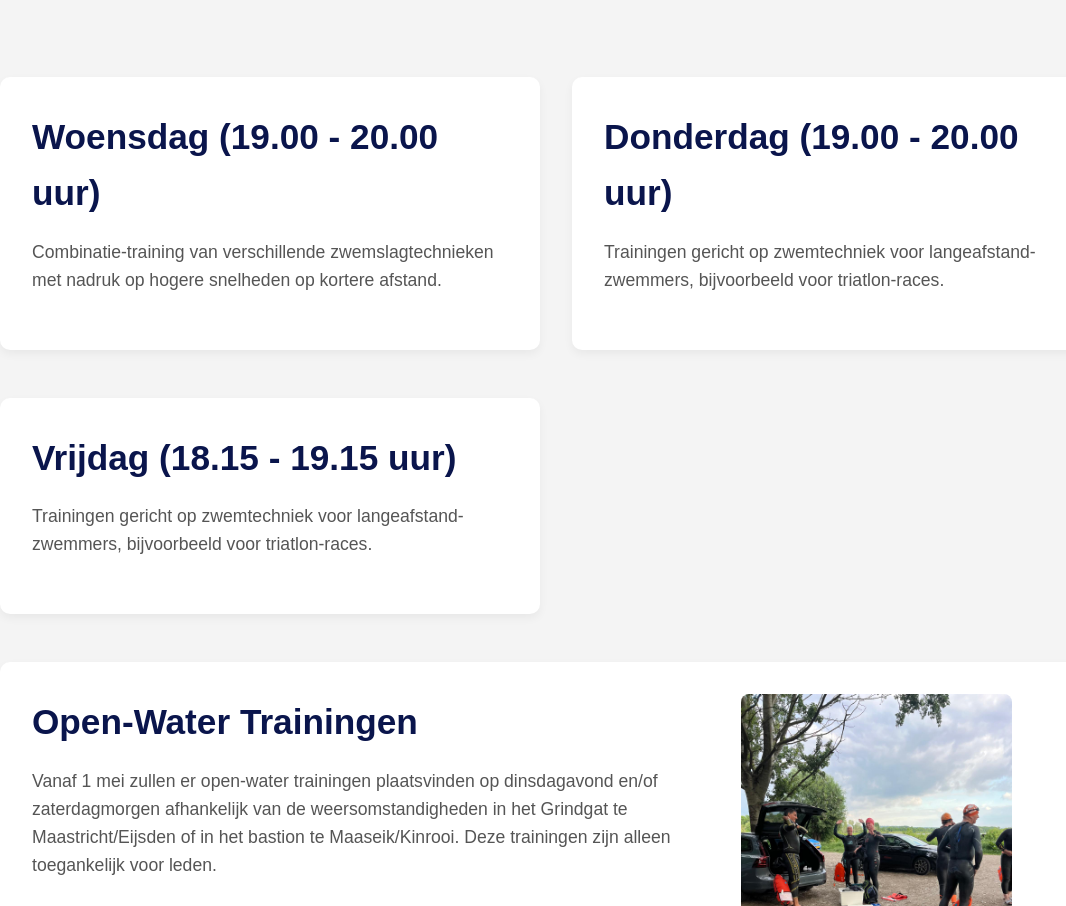
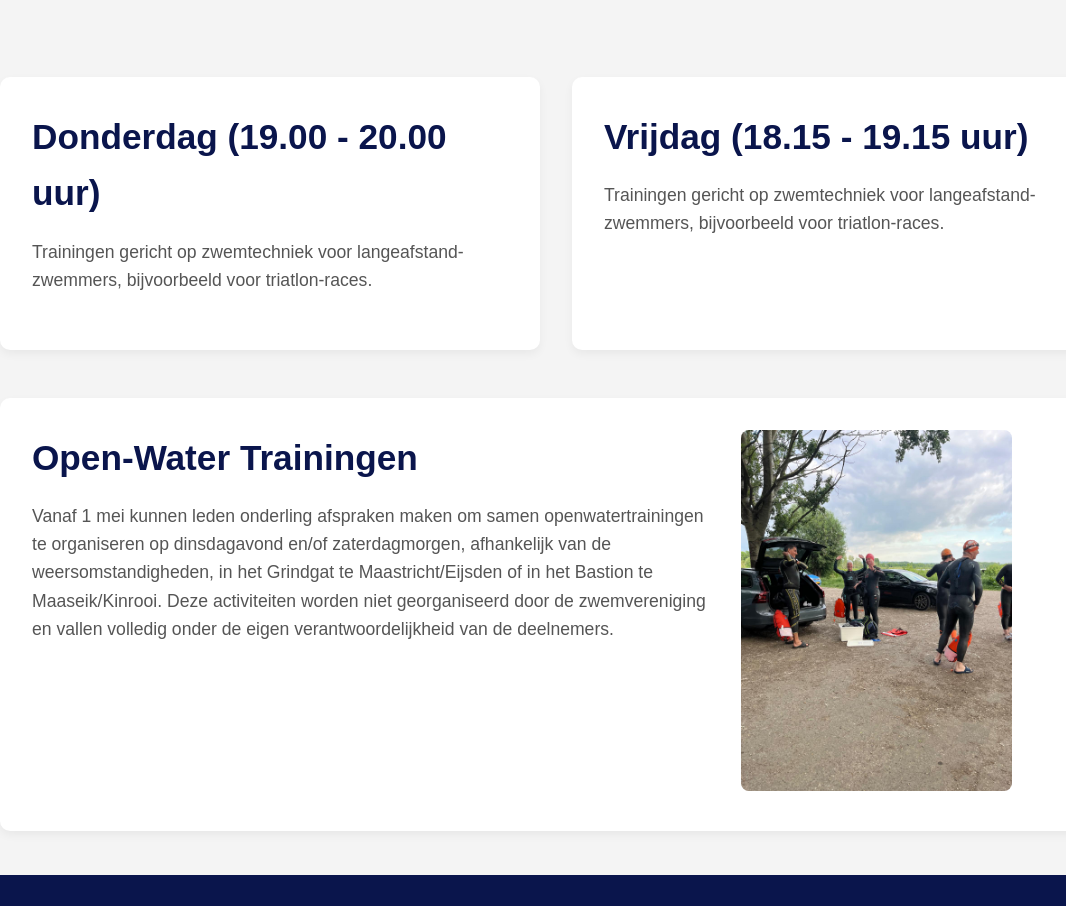
Before and after one commit to gemas/zvl, a plain HTML site: page website/zwemmen.html in a window 1280 px wide. Shown: the part 547-1453 px from the top of the page, without its empty margins (84-1150 px from the left). Drawn offline with Linux system fonts and the light colour scheme.

Commit message:
Update club activity data and restructure HTML content
Adjusted activities for 2025 and 2026, updated event details, improved content structure, and clarified messaging. These changes enhance readability and ensure accurate information is presented across pages.

```diff
--- a/website/zwemmen.html
+++ b/website/zwemmen.html
@@ -1,13 +1,15 @@
 <!DOCTYPE html>
 <html lang="nl">
+
 <head>
   <meta charset="UTF-8">
   <title>Zwemmen</title>
-    <meta name="viewport" content="width=device-width, initial-scale=1"/>
+  <meta name="viewport" content="width=device-width, initial-scale=1" />
   <link rel="stylesheet" href="zwemmen.css">
   <link rel="stylesheet" href="index.css">
   <script src="index.js"></script>
 </head>
+
 <body>
 
   <header class="header">
@@ -34,31 +36,32 @@
 
   <section class="container">
     <h2>Trainingen Schema</h2>
- <div class="schematekst"> <p>
+    <div class="schematekst">
+      <p>
         Bij Zwemvereniging Lanaken bieden we borstcrawl zwemtrainingen aan voor de al enigszins gevorderde zwemmer.
-    Verwacht wordt dat je 100 meter met borstcrawl zwemmen in max 2,5 minuut zonder in ernstige ademhalingsnood te komen. Mocht dat nog niet lukken, dan adviseren we steeds om de gevorderde cursus van de Zwemschool van de SportOase in te schrijven.
+        Verwacht wordt dat je 100 meter met borstcrawl zwemmen in max 2,5 minuut zonder in ernstige ademhalingsnood te
+        komen. Mocht dat nog niet lukken, dan adviseren we steeds om de gevorderde cursus van de Zwemschool van de
+        SportOase in te schrijven.
       </p>
-  <div class="schematekst2"><p>
-    Wij werken immers nauw samen met de Zwemschool van de SportOase Montaignehof. Zwemmers die de zwemcursus voor gevorderden van de Zwemschool hebben gevolgd en hun passie hebben gevonden om zich verder te willen bekwamen, kunnen zeker bij onze vereniging terecht.
-  </p></div>
+      <div class="schematekst2">
+        <p>
+          Wij werken immers nauw samen met de Zwemschool van de SportOase Montaignehof. Zwemmers die de zwemcursus voor
+          gevorderden van de Zwemschool hebben gevolgd en hun passie hebben gevonden om zich verder te willen bekwamen,
+          kunnen zeker bij onze vereniging terecht.
+        </p>
+      </div>
     </div>
 
     <!-- Woensdag Training -->
     <div class="section">
-    <div>
-      <h3>Woensdag (19.00 - 20.00 uur)</h3>
-      <p>Combinatie-training van verschillende zwemslagtechnieken met nadruk op hogere snelheden op kortere afstand.</p>
-    </div>
 
       <!-- Donderdag Training -->
       <div>
         <h3>Donderdag (19.00 - 20.00 uur)</h3>
         <p>Trainingen gericht op zwemtechniek voor langeafstand-zwemmers, bijvoorbeeld voor triatlon-races.</p>
       </div>
-  </div>
 
       <!-- Vrijdag Training + Briefing -->
-  <div class="section">
       <div>
         <h3>Vrijdag (18.15 - 19.15 uur)</h3>
         <p>Trainingen gericht op zwemtechniek voor langeafstand-zwemmers, bijvoorbeeld voor triatlon-races.</p>
@@ -75,8 +78,10 @@
           <div class="open-water-text">
             <h3>Open-Water Trainingen</h3>
             <p>
-            Vanaf 1 mei zullen er open-water trainingen plaatsvinden op dinsdagavond en/of zaterdagmorgen afhankelijk van de weersomstandigheden in het Grindgat te Maastricht/Eijsden of in het bastion te Maaseik/Kinrooi.
-            Deze trainingen zijn alleen toegankelijk voor leden.
+              Vanaf 1 mei kunnen leden onderling afspraken maken om samen openwatertrainingen te organiseren op
+              dinsdagavond en/of zaterdagmorgen, afhankelijk van de weersomstandigheden, in het Grindgat te
+              Maastricht/Eijsden of in het Bastion te Maaseik/Kinrooi. Deze activiteiten worden niet georganiseerd door
+              de zwemvereniging en vallen volledig onder de eigen verantwoordelijkheid van de deelnemers.
             </p>
           </div>
           <!-- Scrollbare Carousel Rechts -->
@@ -129,7 +134,9 @@
       <div class="footer-socials">
         <h4>Volg ons</h4>
         <ul>
-          <li><a href="https://www.facebook.com/people/Zwemvereniging-Lanaken/61579171171274/?mibextid=wwXIfr&rdid=x8otZnBHdOwVlhb2&share_url=https%3A%2F%2Fwww.facebook.com%2Fshare%2F1FmjApGy12%2F%3Fmibextid%3DwwXIfr" target="_blank">Facebook</a></li>
+          <li><a
+              href="https://www.facebook.com/people/Zwemvereniging-Lanaken/61579171171274/?mibextid=wwXIfr&rdid=x8otZnBHdOwVlhb2&share_url=https%3A%2F%2Fwww.facebook.com%2Fshare%2F1FmjApGy12%2F%3Fmibextid%3DwwXIfr"
+              target="_blank">Facebook</a></li>
           <li><a href="https://www.instagram.com/zwemvereniginglanaken/" target="_blank">Instagram</a></li>
         </ul>
       </div>
@@ -152,4 +159,5 @@
 
 
 </body>
+
 </html>
```
Also changed, not shown: website/clubactiviteiten.html (+42 -39 lines), website/clubinfo.html (+42 -17 lines). Lines whose indentation alone changed are shown as unchanged.
